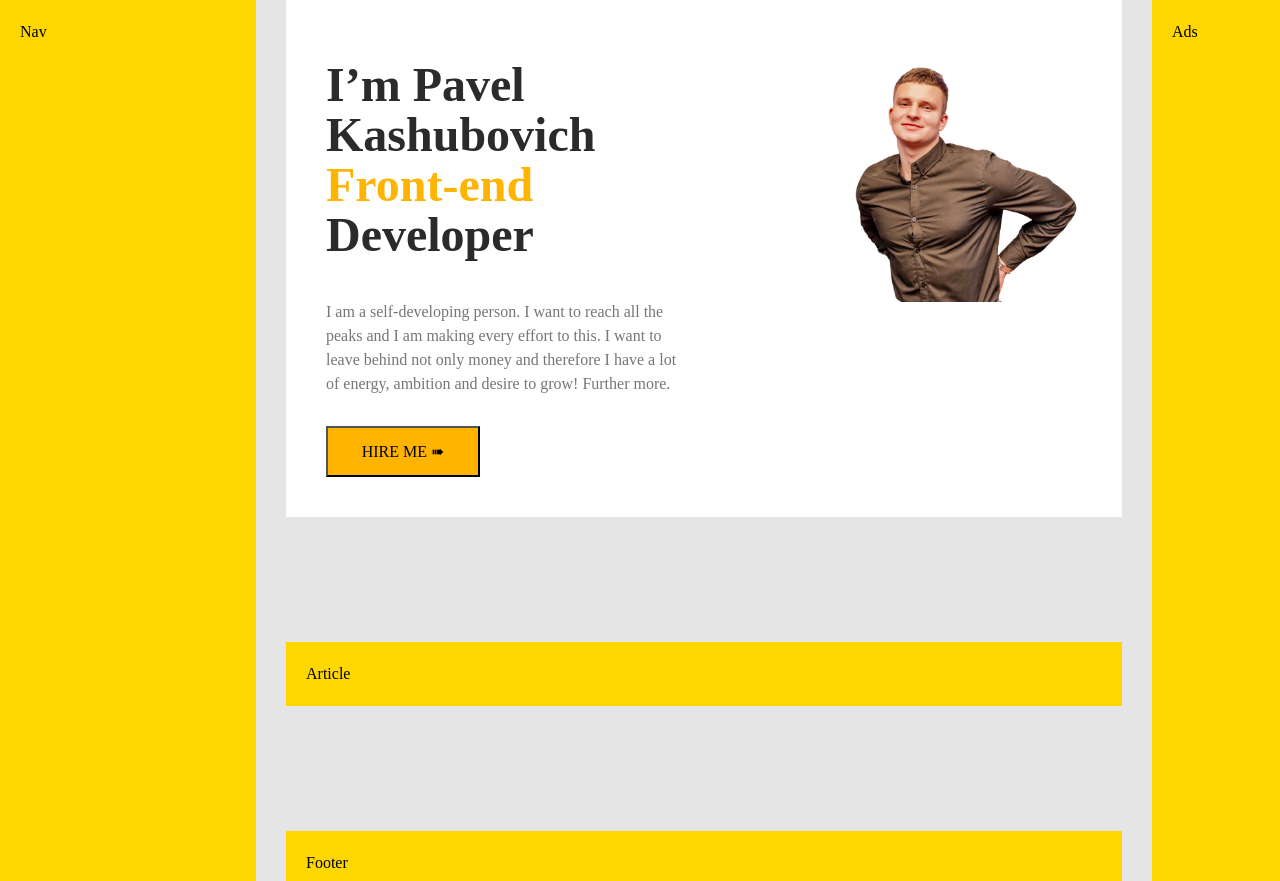
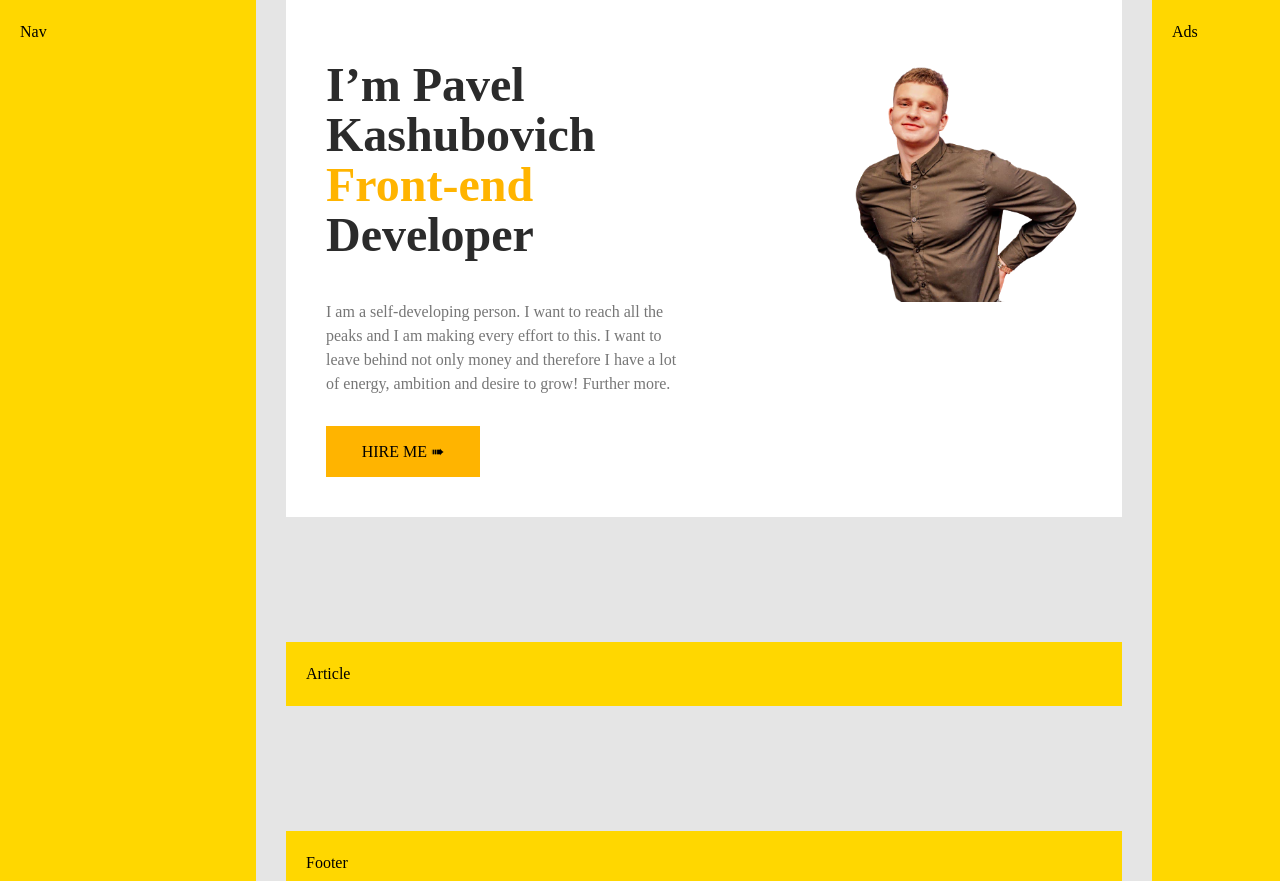
Before and after one commit to Pashimati/newPortfolio, a React (Create React App) app: page / in a window 1280 px wide. Built offline with nearby package versions, Linux system fonts and the light colour scheme.

Commit message:
add base button style

```diff
--- a/src/styles/index.scss
+++ b/src/styles/index.scss
@@ -69,3 +69,14 @@ textarea,
 select {
   font: inherit;
 }
+
+button {
+  padding: 0;
+  border: none;
+  font: inherit;
+  color: inherit;
+  background-color: transparent;
+  /* отображаем курсор в виде руки при наведении; некоторые
+  считают, что необходимо оставлять стрелочный вид для кнопок */
+  cursor: pointer;
+}
```
